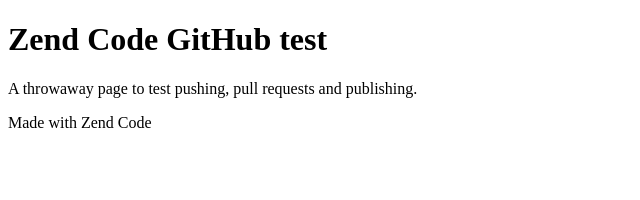
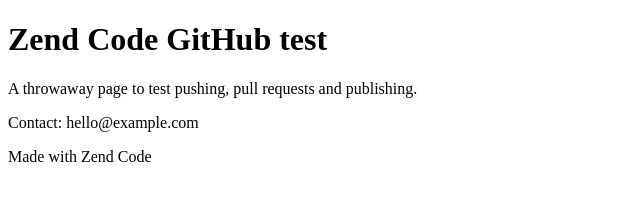
Before and after one commit to Zendjoker/zend-code-test, a plain HTML site: page index.html in a window 1280 px wide. Shown: the whole page, without its empty margins (0-640 px from the left). Drawn offline with Linux system fonts and the light colour scheme.

Commit message:
Add contact line to test page

```diff
--- a/index.html
+++ b/index.html
@@ -1,2 +1,2 @@
 <!doctype html>
-<html><head><meta charset="utf-8"><title>Zend Code test</title></head><body><h1>Zend Code GitHub test</h1><p>A throwaway page to test pushing, pull requests and publishing.</p><footer>Made with Zend Code</footer></body></html>
+<html><head><meta charset="utf-8"><title>Zend Code test</title></head><body><h1>Zend Code GitHub test</h1><p>A throwaway page to test pushing, pull requests and publishing.</p><p>Contact: hello@example.com</p><footer>Made with Zend Code</footer></body></html>
```
